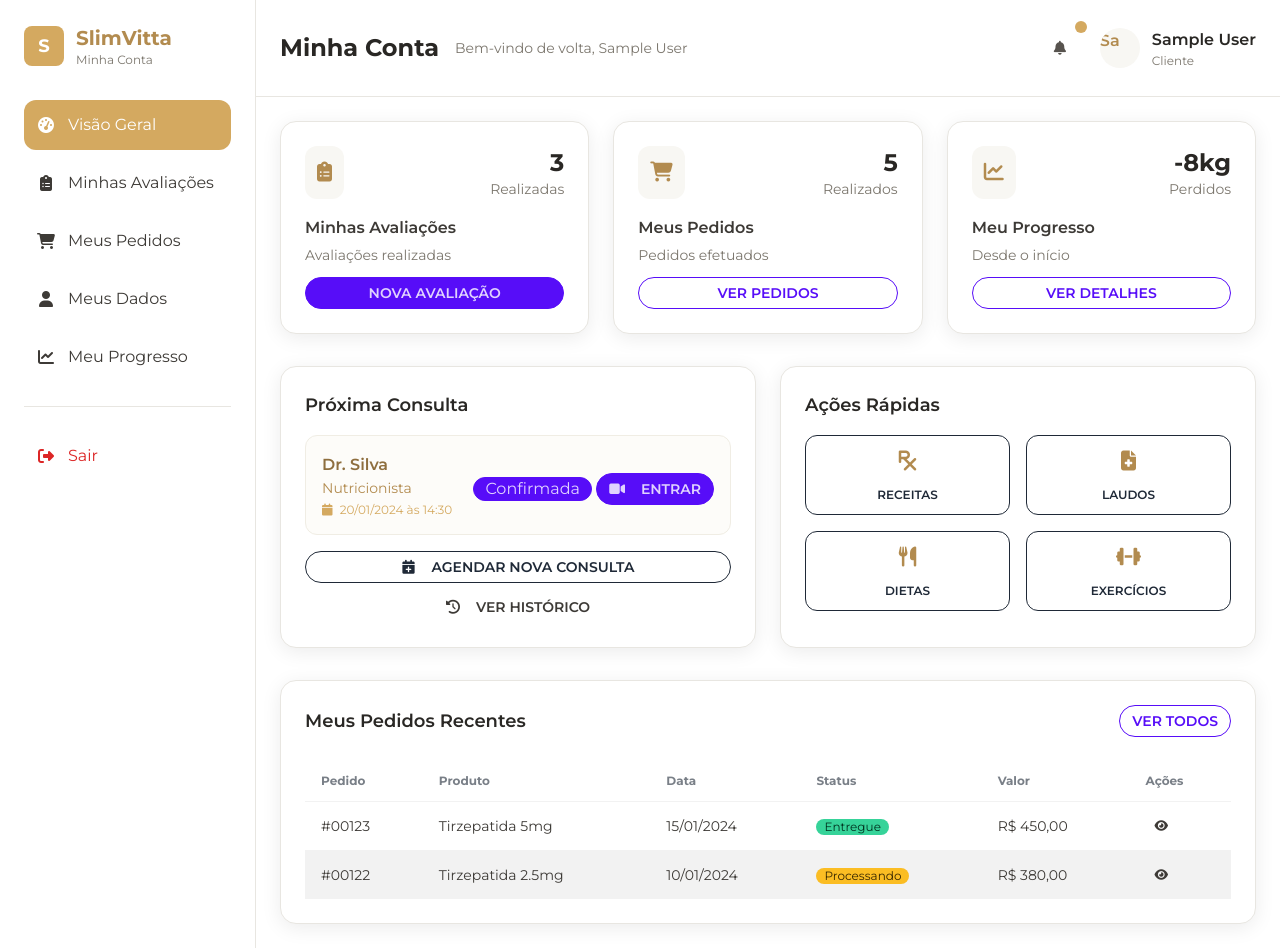
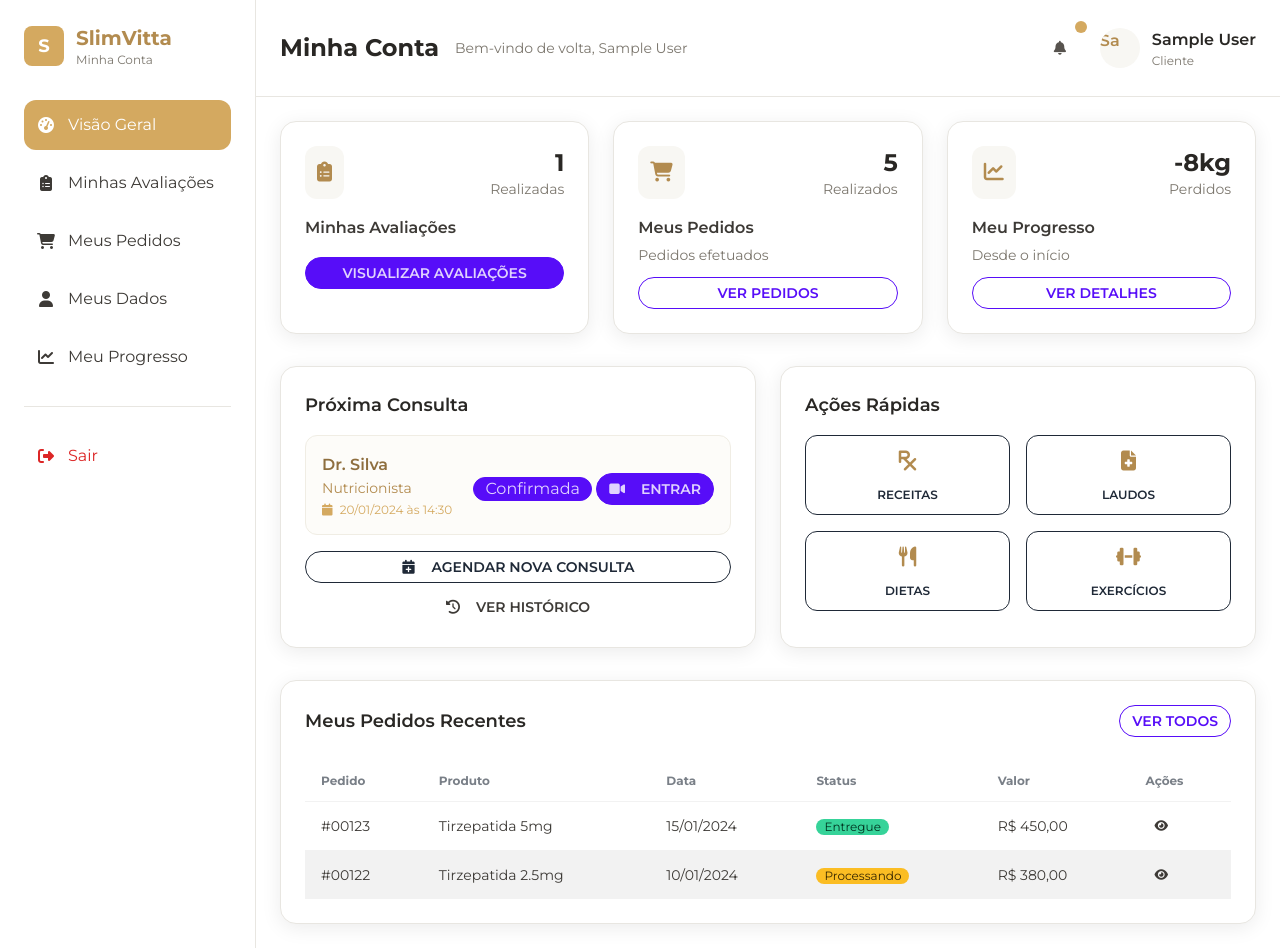
Before and after one commit to Felipe-AVS/Slivitta, a PHP site: page /dashboard.paciente.php in a window 1280 px wide. Run offline with PHP 8.4, Linux system fonts and the light colour scheme; the visitor is signed in with stand-in values (Sample User, id 1); tables that the repository leaves empty or names only in its code hold one stand-in row (values such as "Sample post"); some libraries are stand-ins or nearby versions.

Commit message:
Fazer avaliacoes.paciente

```diff
--- a/componentes/avaliacao.php
+++ b/componentes/avaliacao.php
@@ -300,4 +300,22 @@ class Avaliacao
 
         return $avaliacoes;
     }
+
+
+
+    public function SelectQuantidadeAvaliacaoPorUsuario($idusuario)
+    {
+        $sql = "SELECT COUNT(idavaliacao)
+            FROM avaliacao
+            WHERE idusuario = '{$idusuario}'";
+
+        $result = mysqli_query($this->conn, $sql);
+
+        if ($result) {
+            $row = mysqli_fetch_array($result);
+            return $row[0]; // Retorna o valor da contagem
+        } else {
+            return 0; // Retorna 0 em caso de erro
+        }
+    }
 }
--- a/dashboard.paciente.php
+++ b/dashboard.paciente.php
@@ -1,5 +1,7 @@
 <?php
-  session_start();
+session_start();
+include_once("./componentes/avaliacao.php");
+include_once("./conexao.php");
 ?>
 <!DOCTYPE html>
 <html lang="pt-BR">
@@ -91,6 +93,7 @@
     }
   </style>
 </head>
+
 <body class="leading-relaxed">
   <!-- Layout Principal -->
   <div class="flex min-h-screen bg-neutral-50">
@@ -199,16 +202,23 @@
               <div class="p-3 bg-primary-100 rounded-xl">
                 <i class="fas fa-clipboard-list text-primary-600 text-xl"></i>
               </div>
+              <?php
+              $avalicao = new Avaliacao();
+              $avalicao->conn = $conn;
+              $avalicao->idusuario = $_SESSION['idusuario'];
+              $quantidadeAvaliacoes = $avalicao->SelectQuantidadeAvaliacaoPorUsuario($avalicao->idusuario);
+              ?>
               <div class="text-right">
-                <div class="text-2xl font-bold text-neutral-800">3</div>
+                <div class="text-2xl font-bold text-neutral-800"><?= $quantidadeAvaliacoes; ?></div>
                 <div class="text-sm text-neutral-500">Realizadas</div>
               </div>
             </div>
             <h3 class="font-semibold text-neutral-700 mb-1">Minhas Avaliações</h3>
-            <p class="text-sm text-neutral-500">Avaliações realizadas</p>
-            <button class="btn btn-primary btn-sm mt-3 w-full rounded-full">
-              Nova Avaliação
-            </button>
+            <a href="./avaliacoes.paciente.php">
+              <button class="btn btn-primary btn-sm mt-3 w-full rounded-full">
+                Visualizar Avaliações
+              </button>
+            </a>
           </div>
 
           <!-- Card Pedidos -->
@@ -375,4 +385,5 @@
   </div>
 
 </body>
+
 </html>
```
